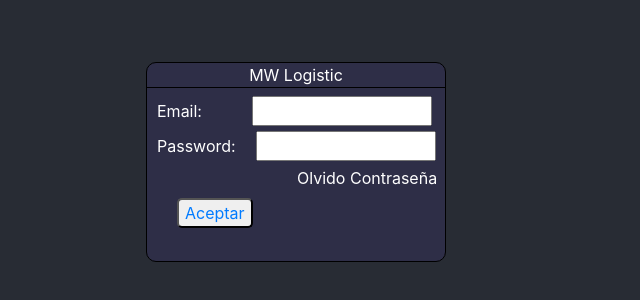
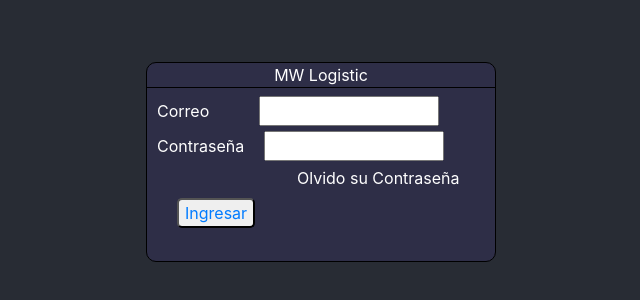
Before and after one commit to Kryogenc9/MW, a React (Create React App) app: page / in a window 1280 px wide. Shown: the part 178-478 px from the top of the page, without its empty margins (454-1094 px from the left). Built offline with nearby package versions, Linux system fonts and the light colour scheme.

Commit message:
Login nuevo

```diff
--- a/src/CSS/Login.module.css
+++ b/src/CSS/Login.module.css
@@ -1,7 +1,7 @@
 .form{
     background-color: #2E2E47;
     color: white;
-    width: 300px;
+    width: 350px;
     height: 200px;
     border: 1px solid black;
     border-radius: 10px;
--- /dev/null
+++ b/src/Components/InputLine.jsx
@@ -0,0 +1,49 @@
+import React from 'react';
+import LineField from './LineField';
+
+
+export default function InputLine(props){
+    const {
+        label,
+        type,
+        placeholder,
+        required,
+        minLength,
+        maxLength,
+        min,
+        max,
+        step,
+        list,
+        onChange,
+        name,
+        error,
+        value,
+        className,
+        className1
+    } = props;
+
+
+
+    return (
+        <LineField className1={className1} label={label}>
+            <input
+                type={type}
+                placeholder={placeholder}
+                minLength={minLength}
+                maxLength={maxLength}
+                min={min}
+                max={max}
+                step={step}
+                list={list && list.id}
+                required={required}
+                onChange={(event) => onChange(name, event)}
+                value={value}
+                className={className} />
+            {list &&
+            <datalist id={list.id}>
+                {list.options.map((option, key) => <option key={key}>{option}</option>)}
+            </datalist>
+            }
+        </LineField>
+    );
+}
--- /dev/null
+++ b/src/Components/LineField.jsx
@@ -0,0 +1,13 @@
+import React from 'react';
+
+
+export default function LineField(props) {
+    const { label, children, className1 } = props;
+
+    return (
+        <div>
+            <label className={className1}>{label}</label>
+            {children}
+        </div>
+    );
+}
--- a/src/Pages/Login.jsx
+++ b/src/Pages/Login.jsx
@@ -2,21 +2,67 @@ import React from "react";
 import log from "../CSS/Login.module.css"
 import {Link} from "react-router-dom";
 
-export default function Login() {
-    return(
 
-            <form className={log.form}>
-
-                <label className={log.logo}>MW Logistic</label>
-                <div className={log.div}><label For="mail" className={log.labelemail}>Email: </label><input className={log.input1} type="email" id="mail"/></div>
-                <div className={log.div}><label For="psw" className={log.labelpassword}>Password: </label><input className={log.input2} type="password" id="psw"/></div>
-
-                <label className={log.Olvido}>Olvido Contraseña</label>
-
-                <button className={log.boton} type="button" ><Link to={"/Home"}>Aceptar</Link></button>
-            </form>
-
-    );
+import InputLine from "../Components/InputLine"
 
 
+
+export default class LoginForm extends React.Component {
+    state = {
+        loginData: {
+            email: '',
+            password: ''
+        },
+        errors: {
+            email: false,
+            password: false
+        }
+    };
+    olvido = () =>{
+        alert("HOLA HAS OLVIDADO LA CONTRASELA LLAMA A 581293918");
+    }
+
+
+
+    onChange = (name, event) => {
+        const value = event.target.value;
+        const loginData = Object.assign({}, this.state.loginData);
+        loginData[name] = value;
+        this.setState({
+            loginData
+        });
+    }
+
+    render() {
+        const { email, password } = this.state.loginData;
+        const { errors } = this.state;
+
+        return (
+            <form className={log.form}>
+                <label className={log.logo}>MW Logistic</label>
+                <InputLine
+                    name="email"
+                    label="Correo"
+                    type="text"
+                    onChange={this.onChange}
+                    error={errors.email}
+                    value={email}
+                    className={log.input1}
+                    className1={log.labelemail}
+                />
+                <InputLine
+                    name="password"
+                    label="Contrase&ntilde;a"
+                    type="password"
+                    onChange={this.onChange}
+                    error={errors.password}
+                    value={password}
+                    className={log.input2}
+                    className1={log.labelpassword}
+                />
+                <label onClick={this.olvido} className={log.Olvido}>Olvido su Contraseña</label>
+                <button className={log.boton}><Link to={"/Home"}>Ingresar</Link></button>
+            </form>
+        );
+    }
 }
```
